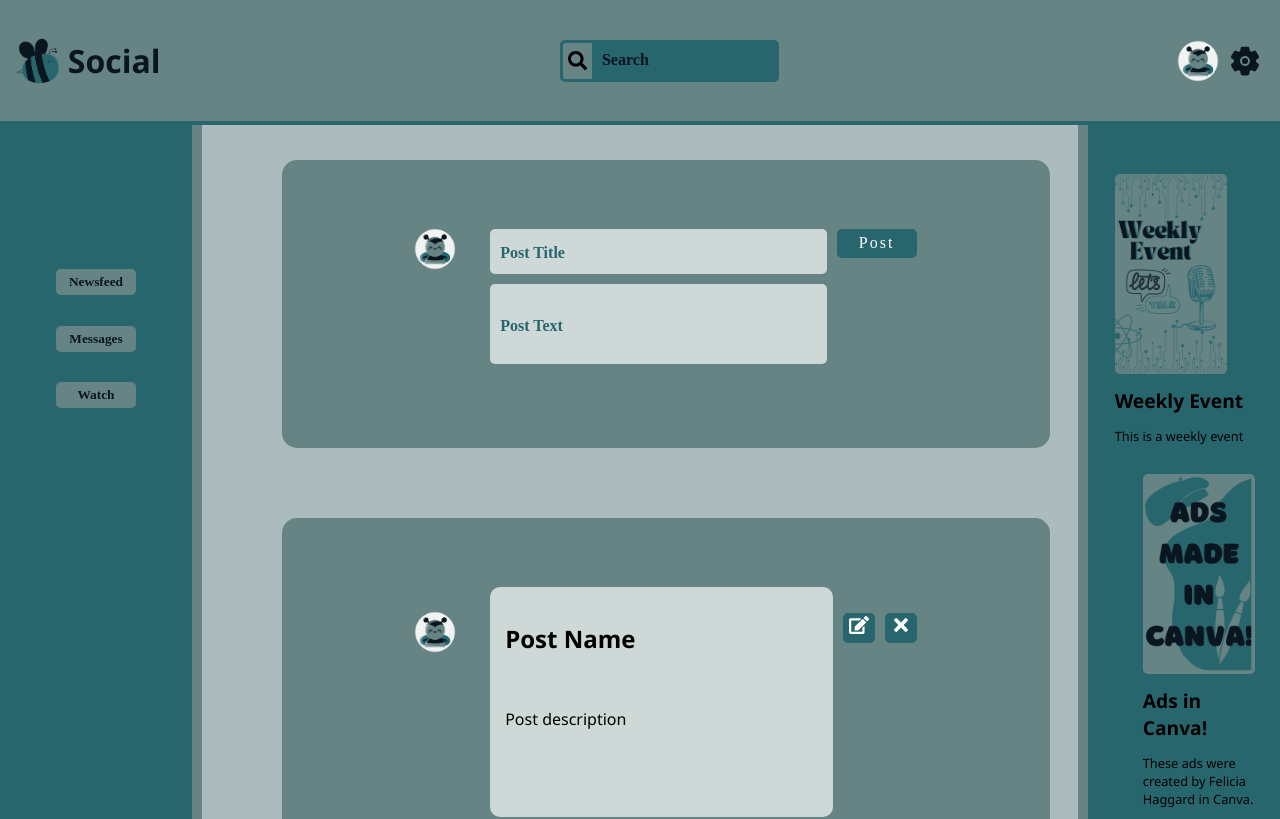
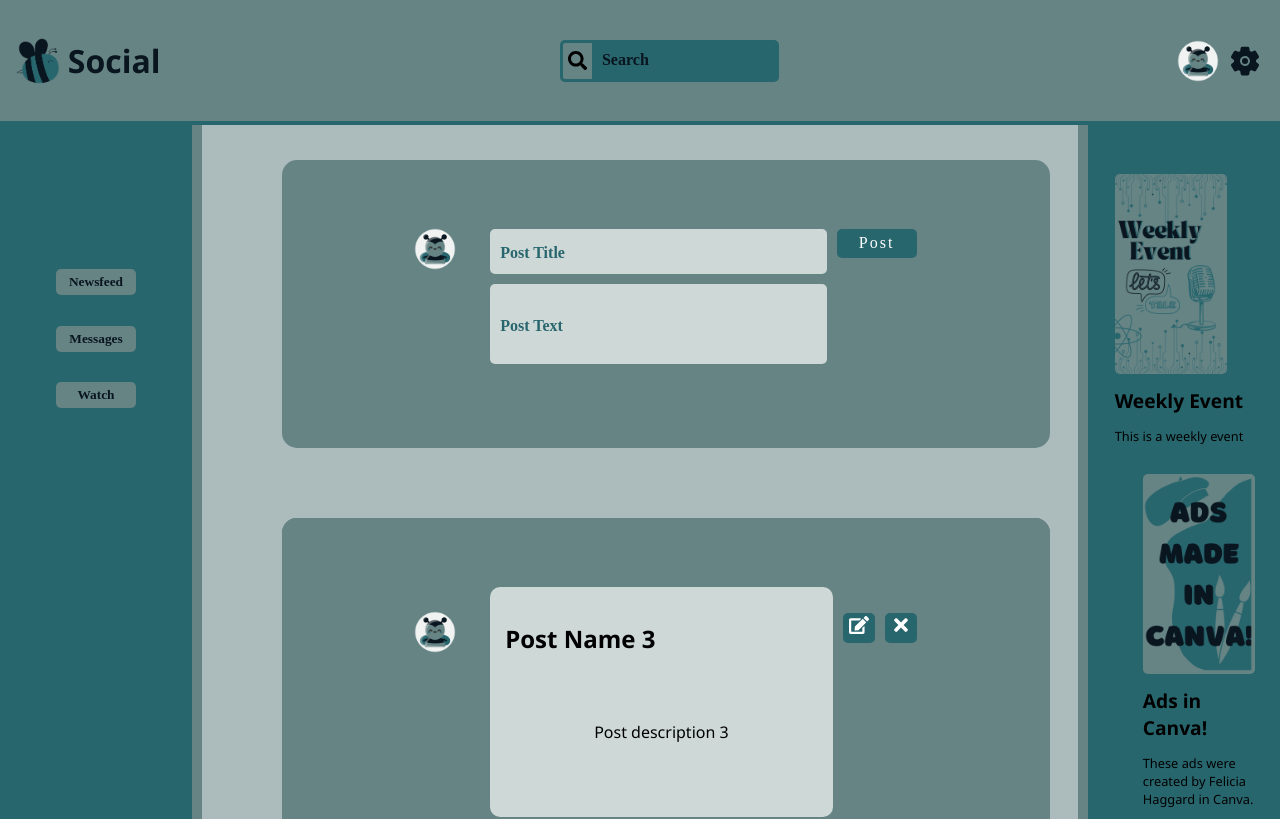
Before and after one commit to HaggardFelicia/Haggard_Felicia_Dev2501, a React (Create React App) app: page / in a window 1280 px wide. Shown: the top 819 px of the page. Built offline with nearby package versions, Linux system fonts and the light colour scheme; the HTML template or start-up script is replaced by a standard one.

Commit message:
updating files.

```diff
--- a/src/App.js
+++ b/src/App.js
@@ -14,22 +14,75 @@ class App extends Component {
         alt: "avatar",
         postName: 'Post Name',
         postContent: 'Post description',
+      },
+      {
+        pAvatar: AvatarUrl,
+        alt: "avatar",
+        postName: 'Post Name 2',
+        postContent: 'Post description 2',
+      },
+      {
+        pAvatar: AvatarUrl,
+        alt: "avatar",
+        postName: 'Post Name 3',
+        postContent: 'Post description 3',
       }
     ]
   }
+
+  //function for input values
+  getInput = (e) => {
+    this.setState({[ e.target.pAvatar]: e.target.value,
+                    [e.target.alt]: e.target.value,
+                    [e.target.postName]: e.target.value,
+                    [e.target.postContent]: e.target.value });
+  }
+
+  //add item function
+  addItem= (e) => {
+    e.preventDefault();
+    this.setState({
+      postList: [
+        ...this.state.postList,
+        {
+          pAvatar: this.state.pAvatar,
+          alt: this.state.alt,
+          postName: this.state.postName,
+          postContent: this.state.postContent,
+        }
+      ]
+    })
+    e.target.reset();
+  }
+
+  //delete function
+  removeItem = key => {
+    const newList = [...this.state.postList];
+    newList.splice(key, 1);
+    this.setState(()=>({
+      postList: newList
+    }));
+  }
+
   render() {
+    let postState = this.state.postList.map((element, i) => {
+      return <PostCard
+                  key={i}
+                  val={element}
+                  delete={()=>this.removeItem(i)}
+              />
+    })
+// loop through the state
 
-    let postState = this.state.postList.map((element, i) => {
-      return <PostCard key={i} val={element}/>
-    })
 
     return (
       <div className="App" style={styles.container}>
         <Header />
         <RightNav />
         <LeftNav />
-        <Form />
+        <Form getInput={this.getInput} addItem={this.addItem}/>
         {postState}
+
       </div>
     );
   }
--- a/src/components/Form.js
+++ b/src/components/Form.js
@@ -4,14 +4,14 @@ import Icons from './Icons';
 import Avatar from '../images/Avatar.png';
 const Form = props => {
     return (
-        <form>
+        <form onSubmit={props.addItem}>
             <div style={styles.form}>
                 <div style={styles.avatar}>
                     <Icons IconImg={Avatar} ImageAlt="Avatar" style={styles.Icons}/>
                 </div>
                 <div style={styles.block}>
-                    <input  style={styles.input} type="text" placeholder="Post Title" />
-                    <input id='inputText' style={styles.input} type="text" placeholder="Post Text" />
+                    <input name='postName' value={props.postName} style={styles.input} type="text" placeholder="Post Title" onChange={props.getInput} />
+                    <input id='inputText' name='postContent' value={props.postContent} style={styles.input} type="text" placeholder="Post Text" onChange={props.getInput}/>
                 </div>
                 <Btn btnText="Post" btnStyle={styles.btn} />
             </div>
--- a/src/components/PostCard.js
+++ b/src/components/PostCard.js
@@ -11,12 +11,12 @@ const PostCard = props => {
                 <Icons IconImg={props.val.pAvatar} ImageAlt={props.val.alt} style={styles.Icon}/>
             </div>
             <div style={styles.block}>
-                <h2 style={styles.bground}>{props.val.postName}</h2>
+                <h2 style={styles.heading}>{props.val.postName}</h2>
                 <p id='pText' style={styles.bground}>{props.val.postContent}</p>
             </div>
             <div style={styles.btnDiv}>
                 <IconBtn btnStyle={styles.button} btnText={<FaEdit/>} />
-                <IconBtn btnStyle={styles.button} btnText={<FaTimes/>} />
+                <IconBtn btn='Delete' onClick={props.delete} btnStyle={styles.button} btnText={<FaTimes/>} />
             </div>
         </div>
     );
@@ -78,7 +78,10 @@ const styles = {
     },
     bground:{
         padding: "15px",
-        borderRadius: "5px",
-        height: "20px",
+        textAlign: "center",
+    },
+    heading: {
+        textAlign: "left",
+        padding: "15px",
     },
 }
```
Also changed, not shown: 1 other file (tests, documents, lock files or other folders).
